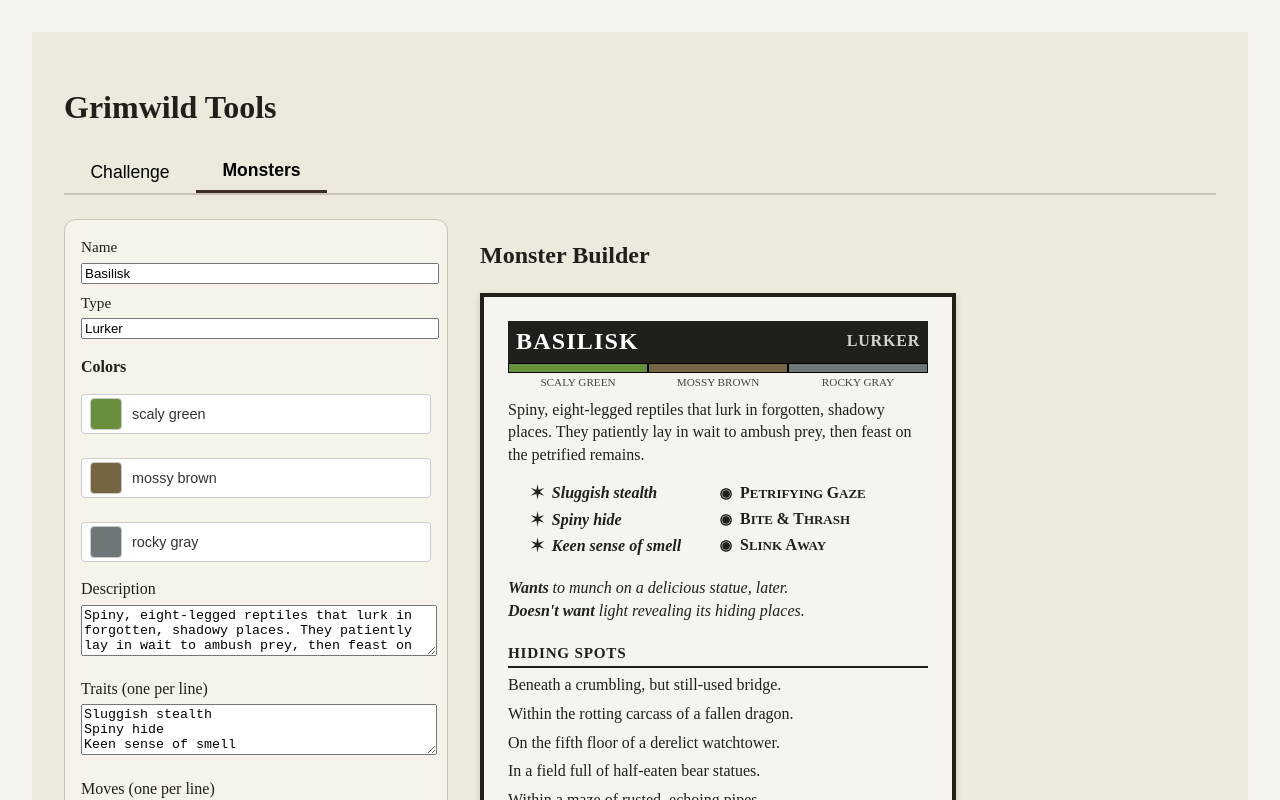
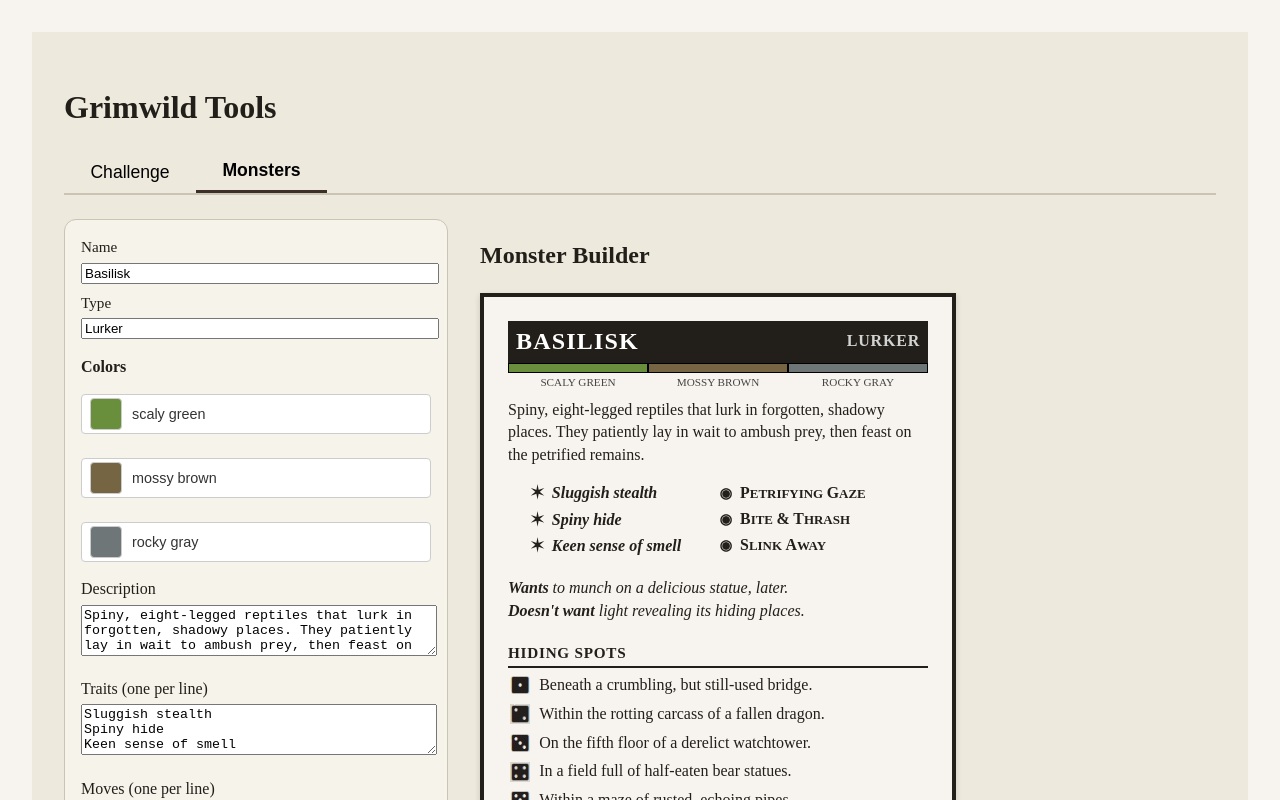
Before and after one commit to mvillaronga/grimwild-tools, a React (Vite) app: page / in a window 1280 px wide. Both pictures are taken after a click on the button "Monsters". Shown: the top 800 px of the page. Built offline with nearby package versions, Linux system fonts and the light colour scheme.

Commit message:
fixed dice

```diff
--- a/src/components/monster/MonsterDisplay.jsx
+++ b/src/components/monster/MonsterDisplay.jsx
@@ -89,7 +89,19 @@ export default function MonsterDisplay({
           <h3 className="section-title">{flavorTitle}</h3>
           <ul className="flavor-table">
             {flavorItemArray.map((item, i) => (
-              <li key={i}>{item}</li>
+              <li key={i}>
+                <img
+                  className="dice-face"
+                  src={`/images/dice_faces/dice_face_${(i % 6) + 1}.png`}
+                  alt={`Dice ${i + 1}`}
+                  style={{
+                    width: "20px",
+                    height: "20px",
+                    marginRight: "0.5rem",
+                  }}
+                />
+                {item}
+              </li>
             ))}
           </ul>
         </>
```
